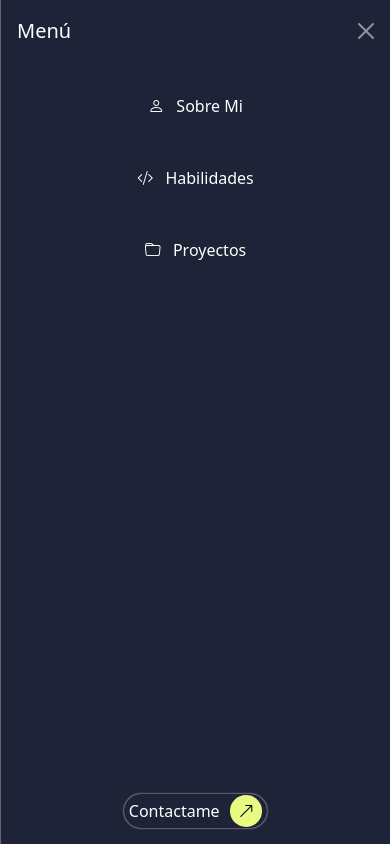
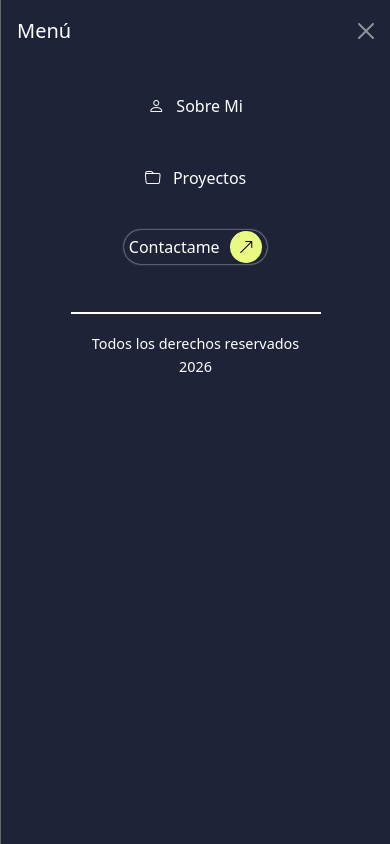
Before and after one commit to caarlos-14/Portfolio, a Next.js app in the folder portfolio-carlos/: page / in a window 390 px wide. Both pictures are taken after a click on the button "Toggle navigation". Shown: the top 844 px of the page. Built offline with nearby package versions, Linux system fonts and the light colour scheme.

Commit message:
navbar mejorado

```diff
--- a/portfolio-carlos/componentes/navbar/navbar.module.css
+++ b/portfolio-carlos/componentes/navbar/navbar.module.css
@@ -2,8 +2,36 @@
     text-decoration:none;
     color:var(--colorTextoBlanco);
     display:inline-block;
-    padding:1em;
+    padding:1em 0;
+    transition:color 0.3s ease, text-shadow 0.3s ease, border-bottom 0.3s ease;
 }
+
+.link:hover{
+    color:var(--colorSecond);
+    text-shadow:0 0px 3px var(--colorSecond);
+    text-decoration: underline 2px var(--colorSecond);
+    text-underline-offset: 4px;
+}
+.border{
+    border-bottom:2px solid var(--colorTextoBlanco);
+    margin-top:1em;
+    width:100%;
+    max-width:250px;
+    margin:2em auto;
+}
+.texto{
+    color:var(--colorTextoBlanco);
+    text-align:center;
+    font-size:0.9em;
+    margin-top:-2em;
+}
+.texto2{
+    color:var(--colorTextoBlanco);
+    text-align:center;
+    font-size:0.9em;
+    margin-top:-1em;
+}
+
 :global(.offcanvas-body){
     background-color:var(--colorCard) !important;
     text-align:center;
@@ -14,6 +42,7 @@
 :global(.offcanvas-title h5){
     text-align:center;
 }
+
 .bg-body-tertiary{
     background-color:var(--colorCard) !important;
 }
--- a/portfolio-carlos/componentes/navbar/navbar.tsx
+++ b/portfolio-carlos/componentes/navbar/navbar.tsx
@@ -47,9 +47,9 @@ const Navbar = () => {
                 <Link className={`me-md-5 mb-3 mb-md-0 ${styles.link}`} href="/">
                   <i className="bi bi-person" /> Sobre Mi
                 </Link>
-                <Link className={`me-md-5 mb-3 mb-md-0 ${styles.link}`} href="/Habilidades">
+                {/*<Link className={`me-md-5 mb-3 mb-md-0 ${styles.link}`} href="/Habilidades">
                   <i className="bi bi-code-slash" /> Habilidades
-                </Link>
+                </Link>*/}
                 <Link className={`me-md-5 mb-3 mb-md-0 ${styles.link}`} href="/Proyectos">
                   <i className="bi bi-folder" /> Proyectos
                 </Link>
@@ -85,20 +85,27 @@ const Navbar = () => {
           <Link className={`${styles.link}`} href="/" onClick={closeMenu}>
             <i className="bi bi-person me-2" /> Sobre Mi
           </Link>
-          <Link className={`${styles.link}`} href="/Habilidades" onClick={closeMenu}>
+          {/*<Link className={`${styles.link}`} href="/Habilidades" onClick={closeMenu}>
             <i className="bi bi-code-slash me-2" /> Habilidades
-          </Link>
+          </Link>*/}
           <Link className={`${styles.link}`} href="/Proyectos" onClick={closeMenu}>
             <i className="bi bi-folder me-2" /> Proyectos
           </Link>
 
-          <div className="mt-auto">
+          <div className="mt-2">
             <a className={`${styles.link} ${styles.btn_contacto}`} href="#contacto" onClick={closeMenu}>
               Contactame <i className={`bi bi-arrow-up-right ${styles.flecha}`} />
             </a>
           </div>
+          <div className={`${styles.border}`}></div>
+          <div className="">
+          <p className={`${styles.texto}`}>Todos los derechos reservados</p>
+          <p className={`${styles.texto2}`}>2026</p>
+          </div>
         </div>
       </div>
+
+
 
       {/* Backdrop Bootstrap */}
       {isOpen && (
```
